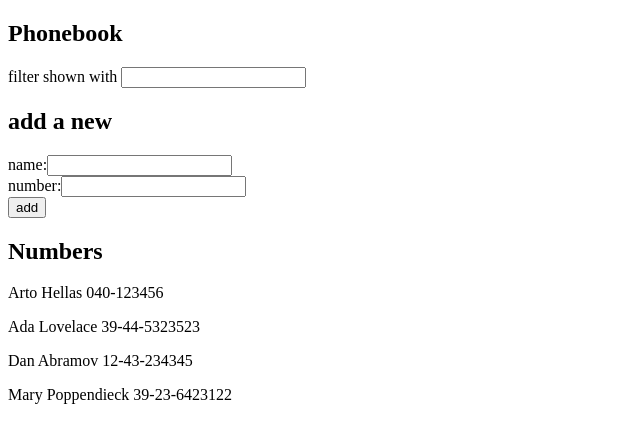
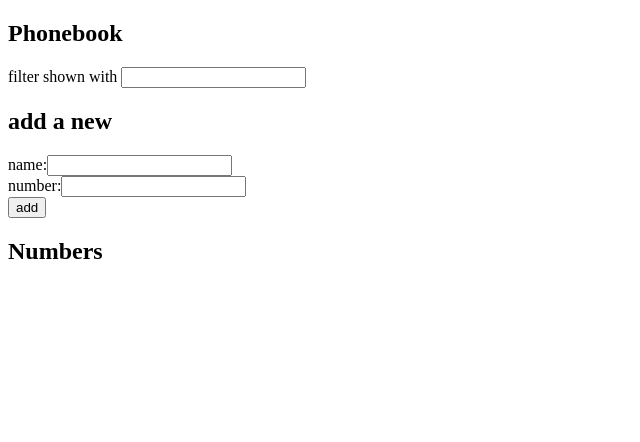
Before and after one commit to adityash1/FullStackOpen-Exercises, a React (Create React App) app in the folder part2/phonebook/: page / in a window 1280 px wide. Shown: the top 442 px of the page, without its empty margins (0-640 px from the left). Built offline with nearby package versions, Linux system fonts and the light colour scheme.

Commit message:
removing hardcoded dummy data

```diff
--- a/part2/phonebook/src/App.js
+++ b/part2/phonebook/src/App.js
@@ -22,12 +22,7 @@
 }
 
 const App = () => {
-  const [persons, setPersons] = useState([
-    { name: 'Arto Hellas', number: '040-123456', id: 1 },
-    { name: 'Ada Lovelace', number: '39-44-5323523', id: 2 },
-    { name: 'Dan Abramov', number: '12-43-234345', id: 3 },
-    { name: 'Mary Poppendieck', number: '39-23-6423122', id: 4 }
-  ])
+  const [persons, setPersons] = useState([])
   const [newName, setNewName] = useState('')
   const [newNumber, setNewNumber] = useState('')
   const [filter, setFilter] = useState([]);
```
